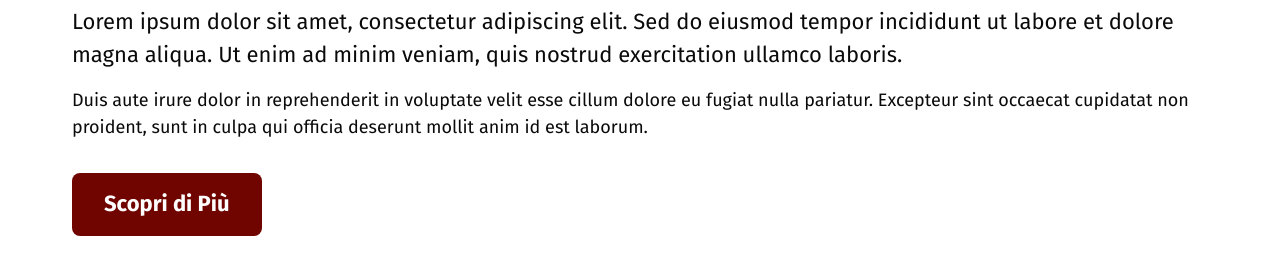
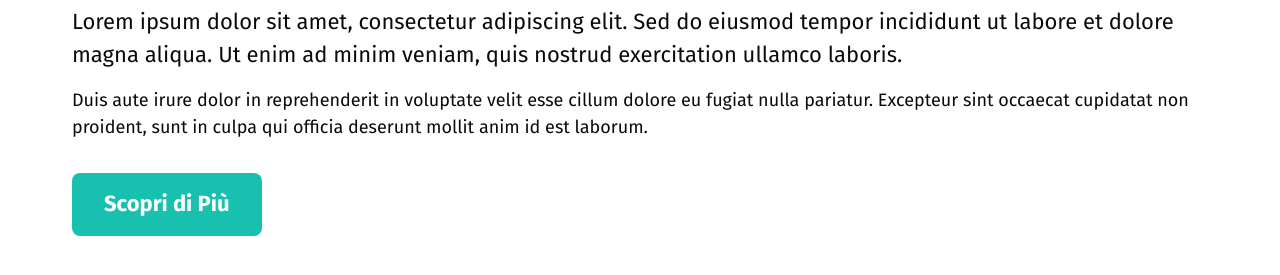
Before and after one commit to federica-uiux/figmatokens, a website: page index-page.html in a window 1280 px wide. Shown: the part 353-628 px from the top of the page. Drawn offline with nearby package versions, Linux system fonts and the light colour scheme.

Commit message:
Update styles.css

```diff
--- a/styles.css
+++ b/styles.css
@@ -2,7 +2,7 @@
 :root {
     /* Colors */
     --color-accent: var(--global-Accent, #7222da);
-    --color-primary: var(--global-Primary, #700500);
+    --color-primary: var(--global-Primary, #18c1af);
     --color-white: var(--global-White, #ffffff);
     --color-grey-10: var(--global-Grey10, #f5f5f5);
     --color-grey-20: var(--global-Grey20, #e0e0e0);
```
